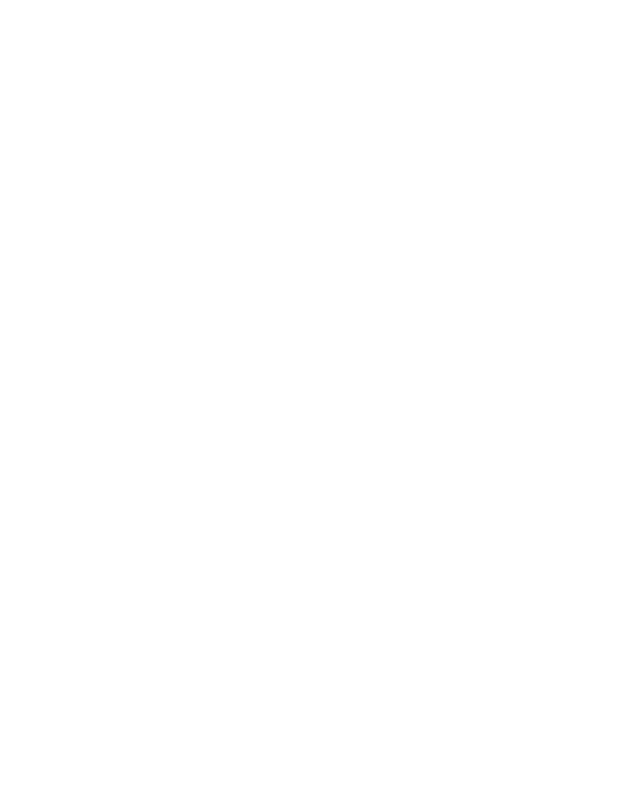
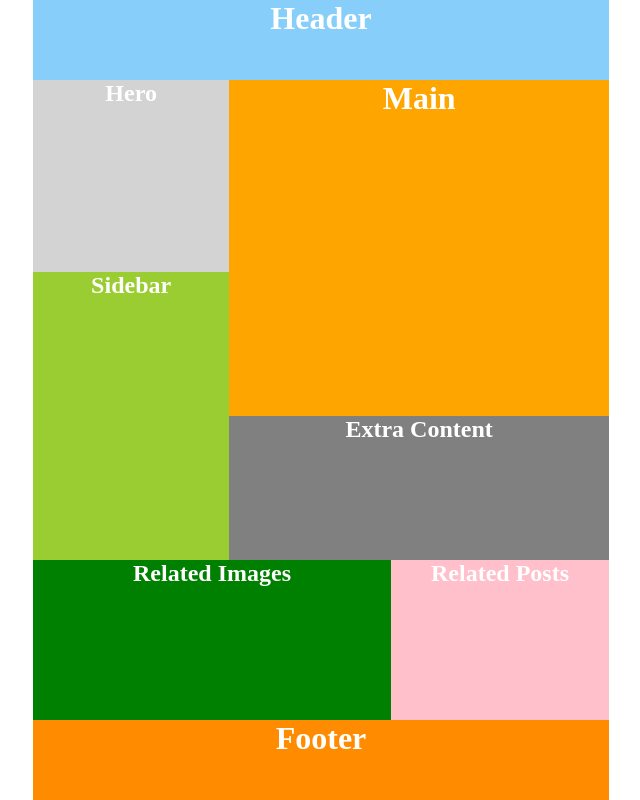
Before and after one commit to Gercius/24-10-11-praktine-uzd, a plain HTML site: page index.html in a window 1280 px wide. Shown: the whole page, without its empty margins (319-959 px from the left). Drawn offline with Linux system fonts and the light colour scheme.

Commit message:
finish exercise

```diff
--- a/index.html
+++ b/index.html
@@ -6,5 +6,27 @@
         <title>Document</title>
         <link rel="stylesheet" href="styles/style.css" />
     </head>
-    <body></body>
+    <body>
+        <div class="container">
+            <header><h1>Header</h1></header>
+
+            <div class="hero-main-sidebar-extra-wrapper">
+                <div class="hero-sidebar-wrapper">
+                    <section class="hero"><h1>Hero</h1></section>
+                    <aside class="sidebar"><h1>Sidebar</h1></aside>
+                </div>
+                <div class="hero-content-wrapper">
+                    <main><h1>Main</h1></main>
+                    <section class="extra-content"><h1>Extra Content</h1></section>
+                </div>
+            </div>
+
+            <div class="images-posts-wrapper">
+                <section class="related-images"><h1>Related Images</h1></section>
+                <section class="related-posts"><h1>Related Posts</h1></section>
+            </div>
+
+            <footer><h1>Footer</h1></footer>
+        </div>
+    </body>
 </html>
--- a/styles/style.css
+++ b/styles/style.css
@@ -0,0 +1,111 @@
+/* Base */
+* {
+    box-sizing: border-box;
+    padding: 0;
+    margin: 0;
+}
+
+html,
+body {
+    height: 100%;
+}
+
+h1 {
+    text-align: center;
+    color: white;
+}
+
+/* Layout */
+
+/* Container */
+.container {
+    width: 45%;
+    height: inherit;
+    margin: 0 auto;
+}
+
+/* Header */
+
+header {
+    background: lightskyblue;
+    height: 10%;
+}
+
+/* Hero, Main, Sidebar, Extra Content Layout */
+
+.hero-main-sidebar-extra-wrapper {
+    display: flex;
+    height: 60%;
+}
+
+.hero-sidebar-wrapper {
+    height: 100%;
+    display: flex;
+    flex-direction: column;
+    flex-grow: 2;
+}
+
+.hero-content-wrapper {
+    height: 100%;
+    display: flex;
+    flex-direction: column;
+    flex-grow: 4;
+}
+
+/* Hero */
+
+.hero {
+    background-color: lightgrey;
+    height: 40%;
+}
+
+/* Main */
+
+main {
+    background-color: orange;
+    height: 70%;
+}
+
+/* Sidebar */
+
+.sidebar {
+    background-color: yellowgreen;
+    height: 60%;
+}
+
+/* Extra Content */
+
+.extra-content {
+    background-color: gray;
+    height: 30%;
+}
+
+/* Related Images, Related Posts Layout */
+
+.images-posts-wrapper {
+    height: 20%;
+    display: flex;
+}
+
+/* Related Images */
+
+.related-images {
+    background-color: green;
+    height: 100%;
+    flex-grow: 2.5;
+}
+
+/* Related Posts */
+
+.related-posts {
+    background-color: pink;
+    height: 100%;
+    flex-grow: 1;
+}
+
+/* Footer */
+
+footer {
+    background-color: darkorange;
+    height: 10%;
+}
```
